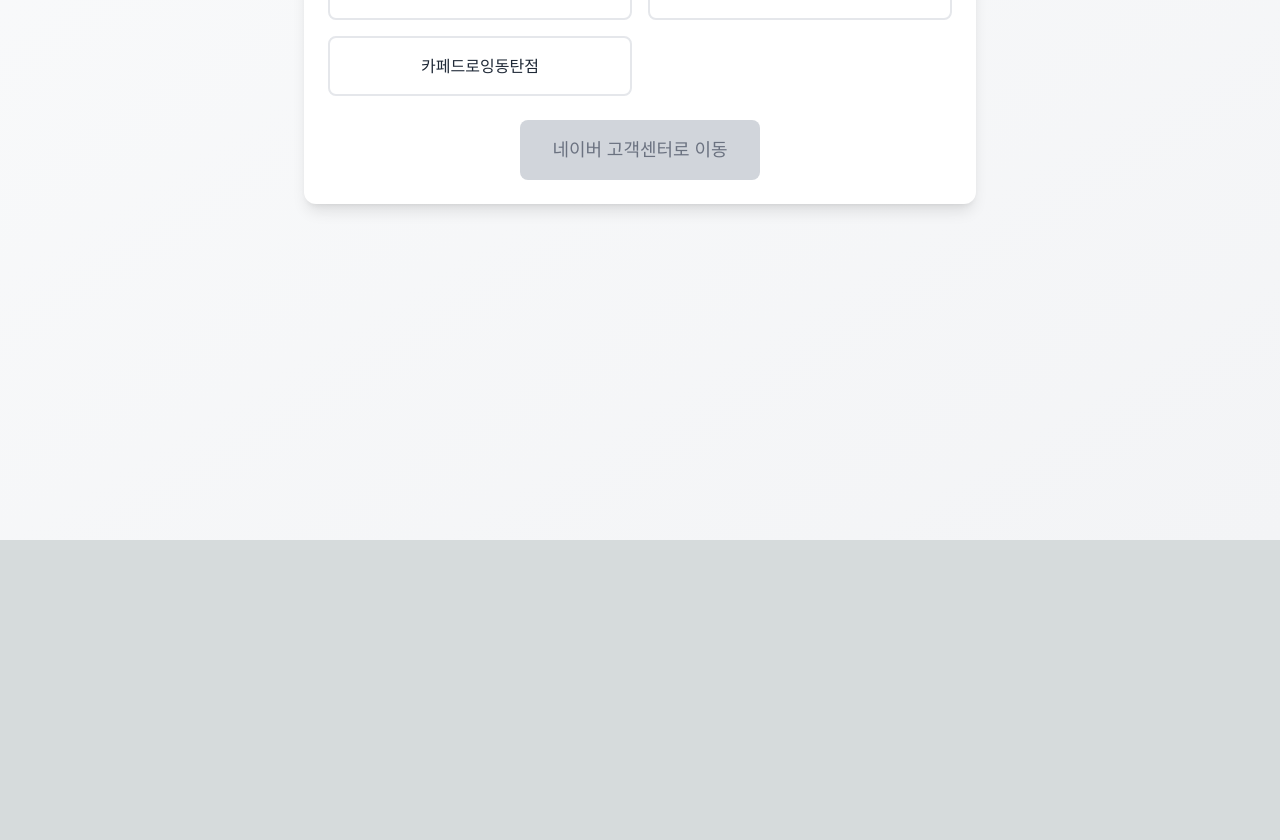
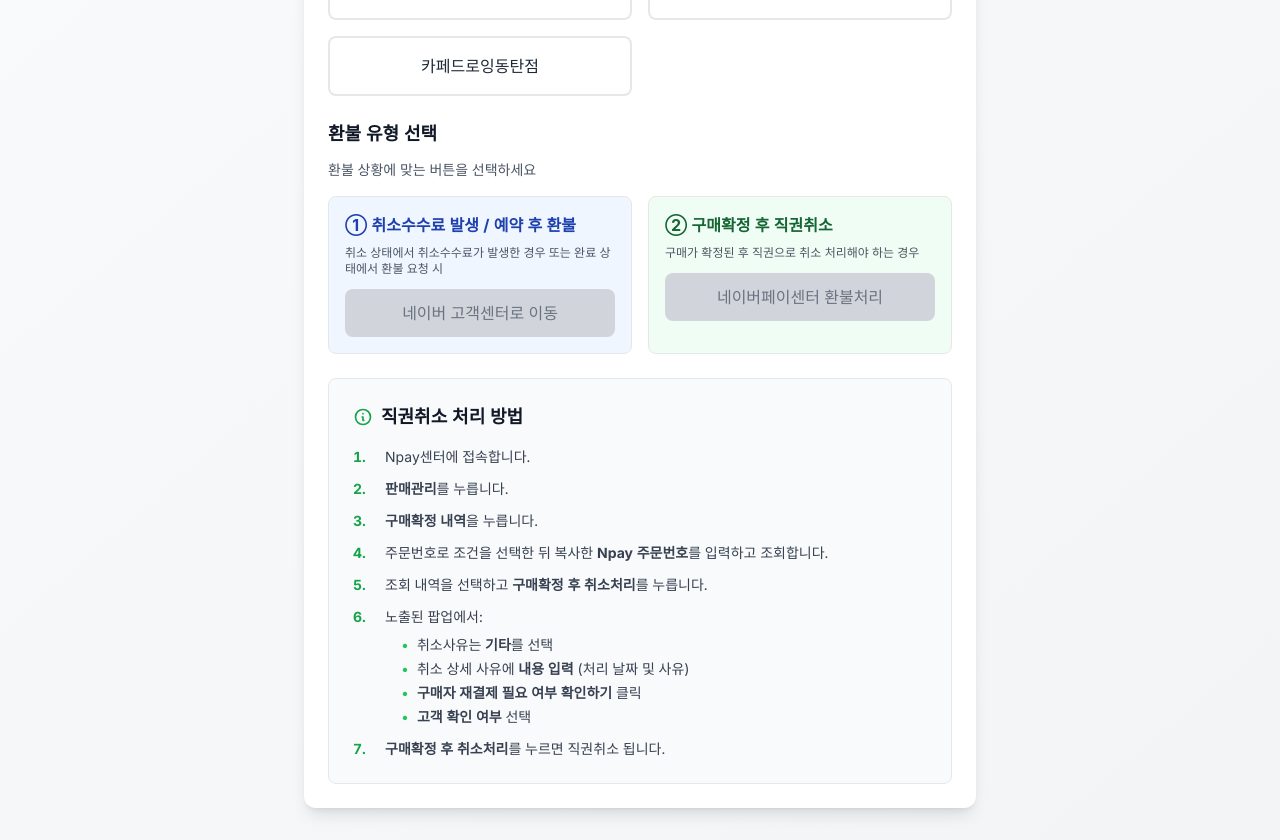
Before and after one commit to senti270/portal, a Next.js app: page /naver-refund in a window 1280 px wide. Shown: the part 260-1100 px from the top of the page. Before the commit the page ends 800 px from the top, so only its background shows below. Built offline with nearby package versions, Linux system fonts and the light colour scheme.

Commit message:
feat: add Naver Pay Center button and direct cancellation guide

```diff
--- a/components/NaverRefundRequest.tsx
+++ b/components/NaverRefundRequest.tsx
@@ -135,20 +135,118 @@ export default function NaverRefundRequest() {
         </div>
       )}
 
-      {/* 제출 버튼 */}
-      <div className="flex justify-center">
+      {/* 케이스 구분 */}
+      <div className="mb-6">
+        <h3 className="text-lg font-bold mb-3 text-gray-900 dark:text-white">
+          환불 유형 선택
+        </h3>
+        <p className="text-sm text-gray-600 dark:text-gray-400 mb-4">
+          환불 상황에 맞는 버튼을 선택하세요
+        </p>
+        <div className="grid grid-cols-1 md:grid-cols-2 gap-4">
+          {/* 케이스 1: 네이버 고객센터 */}
+          <div className="border border-gray-200 dark:border-gray-600 rounded-lg p-4 bg-blue-50 dark:bg-blue-900/20">
+            <h4 className="font-bold text-blue-800 dark:text-blue-300 mb-2">
+              ① 취소수수료 발생 / 예약 후 환불
+            </h4>
+            <p className="text-xs text-gray-600 dark:text-gray-400 mb-3">
+              취소 상태에서 취소수수료가 발생한 경우 또는 완료 상태에서 환불 요청 시
+            </p>
             <button
               onClick={handleSubmit}
               disabled={!selectedStore}
-          className={`px-8 py-4 rounded-lg font-medium text-lg transition-all duration-200 ${
+              className={`w-full px-4 py-3 rounded-lg font-medium transition-all duration-200 ${
                 selectedStore
-              ? 'bg-blue-600 hover:bg-blue-700 text-white shadow-lg'
+                  ? 'bg-blue-600 hover:bg-blue-700 text-white shadow-md'
                   : 'bg-gray-300 dark:bg-gray-600 text-gray-500 dark:text-gray-400 cursor-not-allowed'
               }`}
             >
               네이버 고객센터로 이동
             </button>
           </div>
+
+          {/* 케이스 2: 네이버페이센터 */}
+          <div className="border border-gray-200 dark:border-gray-600 rounded-lg p-4 bg-green-50 dark:bg-green-900/20">
+            <h4 className="font-bold text-green-800 dark:text-green-300 mb-2">
+              ② 구매확정 후 직권취소
+            </h4>
+            <p className="text-xs text-gray-600 dark:text-gray-400 mb-3">
+              구매가 확정된 후 직권으로 취소 처리해야 하는 경우
+            </p>
+            <button
+              onClick={() => window.open('https://admin.pay.naver.com/o/v3/sale/purchaseDecision', '_blank')}
+              disabled={!selectedStore}
+              className={`w-full px-4 py-3 rounded-lg font-medium transition-all duration-200 ${
+                selectedStore
+                  ? 'bg-green-600 hover:bg-green-700 text-white shadow-md'
+                  : 'bg-gray-300 dark:bg-gray-600 text-gray-500 dark:text-gray-400 cursor-not-allowed'
+              }`}
+            >
+              네이버페이센터 환불처리
+            </button>
+          </div>
+        </div>
+      </div>
+
+      {/* 직권취소 안내 */}
+      <div className="mt-6 p-6 bg-gray-50 dark:bg-gray-700 rounded-lg border border-gray-200 dark:border-gray-600">
+        <h3 className="text-lg font-bold mb-4 text-gray-900 dark:text-white flex items-center">
+          <svg className="w-5 h-5 mr-2 text-green-600" fill="none" stroke="currentColor" viewBox="0 0 24 24">
+            <path strokeLinecap="round" strokeLinejoin="round" strokeWidth="2" d="M13 16h-1v-4h-1m1-4h.01M21 12a9 9 0 11-18 0 9 9 0 0118 0z" />
+          </svg>
+          직권취소 처리 방법
+        </h3>
+        <ol className="space-y-3 text-sm text-gray-700 dark:text-gray-300">
+          <li className="flex">
+            <span className="font-bold text-green-600 dark:text-green-400 mr-2 min-w-[24px]">1.</span>
+            <span>Npay센터에 접속합니다.</span>
+          </li>
+          <li className="flex">
+            <span className="font-bold text-green-600 dark:text-green-400 mr-2 min-w-[24px]">2.</span>
+            <span><strong>판매관리</strong>를 누릅니다.</span>
+          </li>
+          <li className="flex">
+            <span className="font-bold text-green-600 dark:text-green-400 mr-2 min-w-[24px]">3.</span>
+            <span><strong>구매확정 내역</strong>을 누릅니다.</span>
+          </li>
+          <li className="flex">
+            <span className="font-bold text-green-600 dark:text-green-400 mr-2 min-w-[24px]">4.</span>
+            <span>주문번호로 조건을 선택한 뒤 복사한 <strong>Npay 주문번호</strong>를 입력하고 조회합니다.</span>
+          </li>
+          <li className="flex">
+            <span className="font-bold text-green-600 dark:text-green-400 mr-2 min-w-[24px]">5.</span>
+            <span>조회 내역을 선택하고 <strong>구매확정 후 취소처리</strong>를 누릅니다.</span>
+          </li>
+          <li className="flex">
+            <span className="font-bold text-green-600 dark:text-green-400 mr-2 min-w-[24px]">6.</span>
+            <div>
+              <p>노출된 팝업에서:</p>
+              <ul className="mt-2 ml-4 space-y-1">
+                <li className="flex items-start">
+                  <span className="text-green-500 mr-2">•</span>
+                  <span>취소사유는 <strong>기타</strong>를 선택</span>
+                </li>
+                <li className="flex items-start">
+                  <span className="text-green-500 mr-2">•</span>
+                  <span>취소 상세 사유에 <strong>내용 입력</strong> (처리 날짜 및 사유)</span>
+                </li>
+                <li className="flex items-start">
+                  <span className="text-green-500 mr-2">•</span>
+                  <span><strong>구매자 재결제 필요 여부 확인하기</strong> 클릭</span>
+                </li>
+                <li className="flex items-start">
+                  <span className="text-green-500 mr-2">•</span>
+                  <span><strong>고객 확인 여부</strong> 선택</span>
+                </li>
+              </ul>
+            </div>
+          </li>
+          <li className="flex">
+            <span className="font-bold text-green-600 dark:text-green-400 mr-2 min-w-[24px]">7.</span>
+            <span><strong>구매확정 후 취소처리</strong>를 누르면 직권취소 됩니다.</span>
+          </li>
+        </ol>
+      </div>
     </div>
   )
 }
```
Lines whose indentation alone changed are shown as unchanged.
